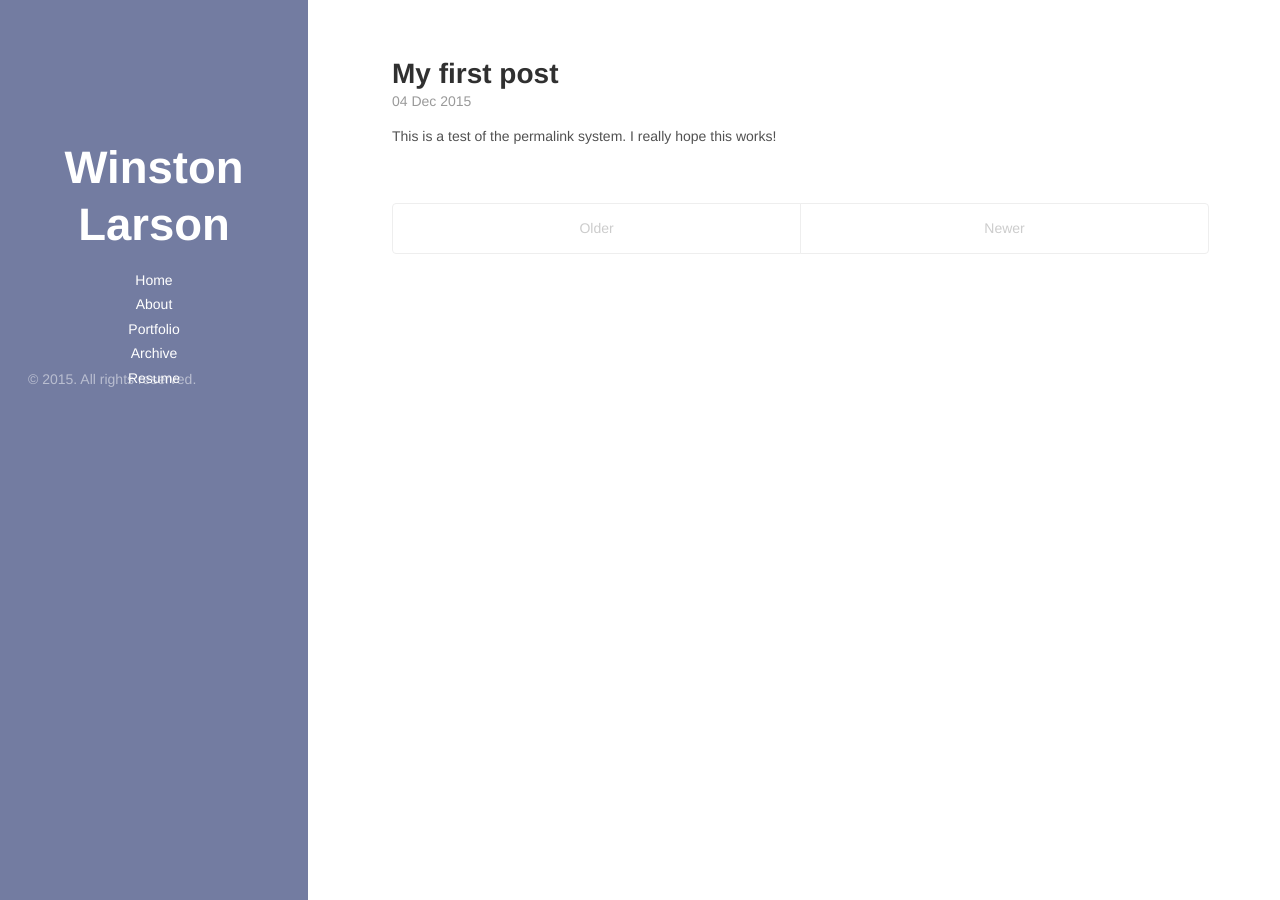
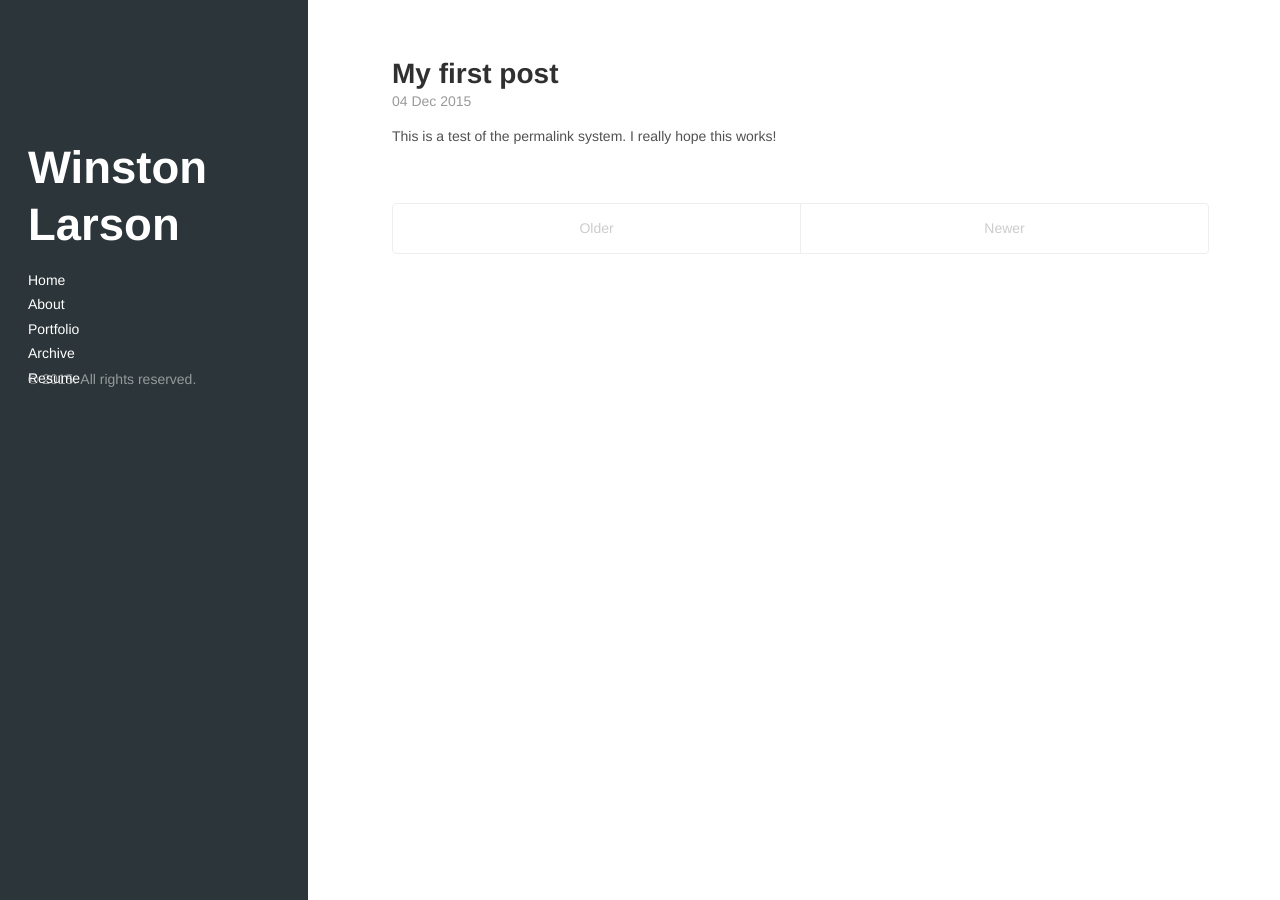
Before and after one commit to winstonlarson/old_website, a Jekyll site: the page built from index.html, in a window 1280 px wide. Built offline with Jekyll 4.4.1, drawn with Linux system fonts in a browser that asks for light colours; some web fonts are replaced; the list of posts is cut into pages by our own code.

Commit message:
Another fix?

```diff
--- a/public/css/hyde.css
+++ b/public/css/hyde.css
@@ -33,7 +33,6 @@
 
 html {
   font-family: Helvetica, Arial, sans-serif;
-  text-align: left;
 }
 @media (min-width: 48em) {
   html {
@@ -55,10 +54,10 @@ html {
  */
 
 .sidebar {
-  text-align: center;
+  text-align: left;
   padding: 2rem 1rem;
   color: rgba(255,255,255,.5);
-  background-color: #737CA1;
+  background-color: #2C3539;
 }
 @media (min-width: 48em) {
   .sidebar {
@@ -93,7 +92,7 @@ html {
 }
 a.sidebar-nav-item:hover,
 a.sidebar-nav-item:focus {
-  text-decoration: underline;
+
 }
 .sidebar-nav-item.active {
   font-weight: bold;
```
